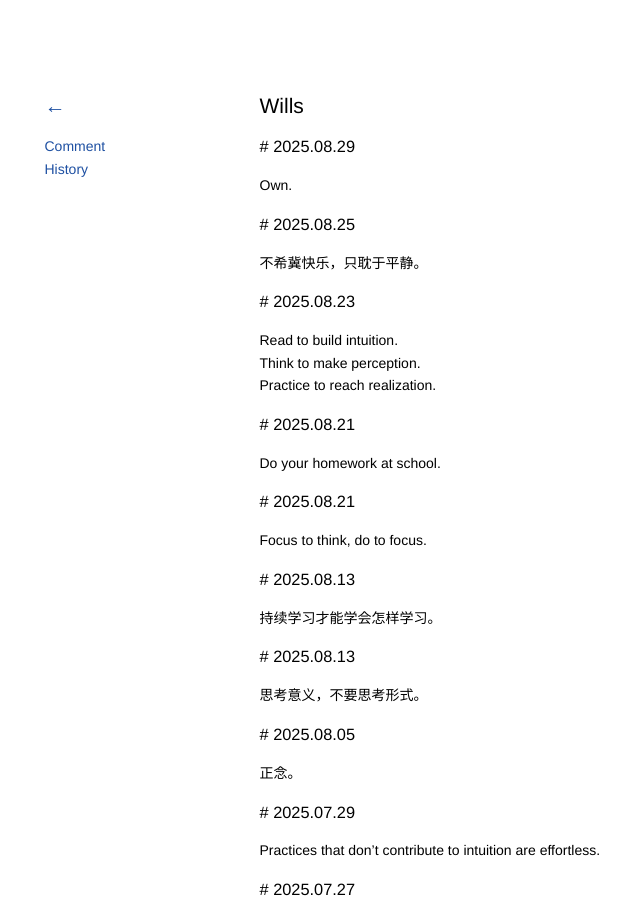
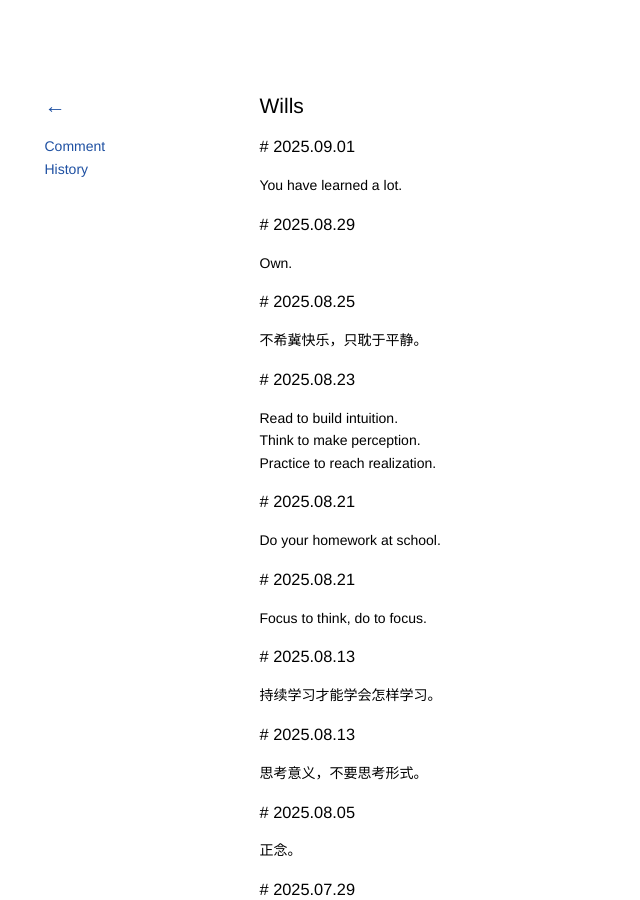
Before and after one commit to kidlj/awei, a Jekyll site: the page built from _wiki/wills.md, in a window 1280 px wide and 900 px high. Shown: the whole window, without its empty margins (88-728 px from the left). Built offline with Jekyll 4.4.1, drawn with Linux system fonts in a browser that asks for light colours.

Commit message:
update wills

```diff
--- a/_wiki/wills.md
+++ b/_wiki/wills.md
@@ -1,6 +1,10 @@
 ---
 title: Wills
 ---
+
+### 2025.09.01
+
+You have learned a lot.
 
 ### 2025.08.29
 
```
